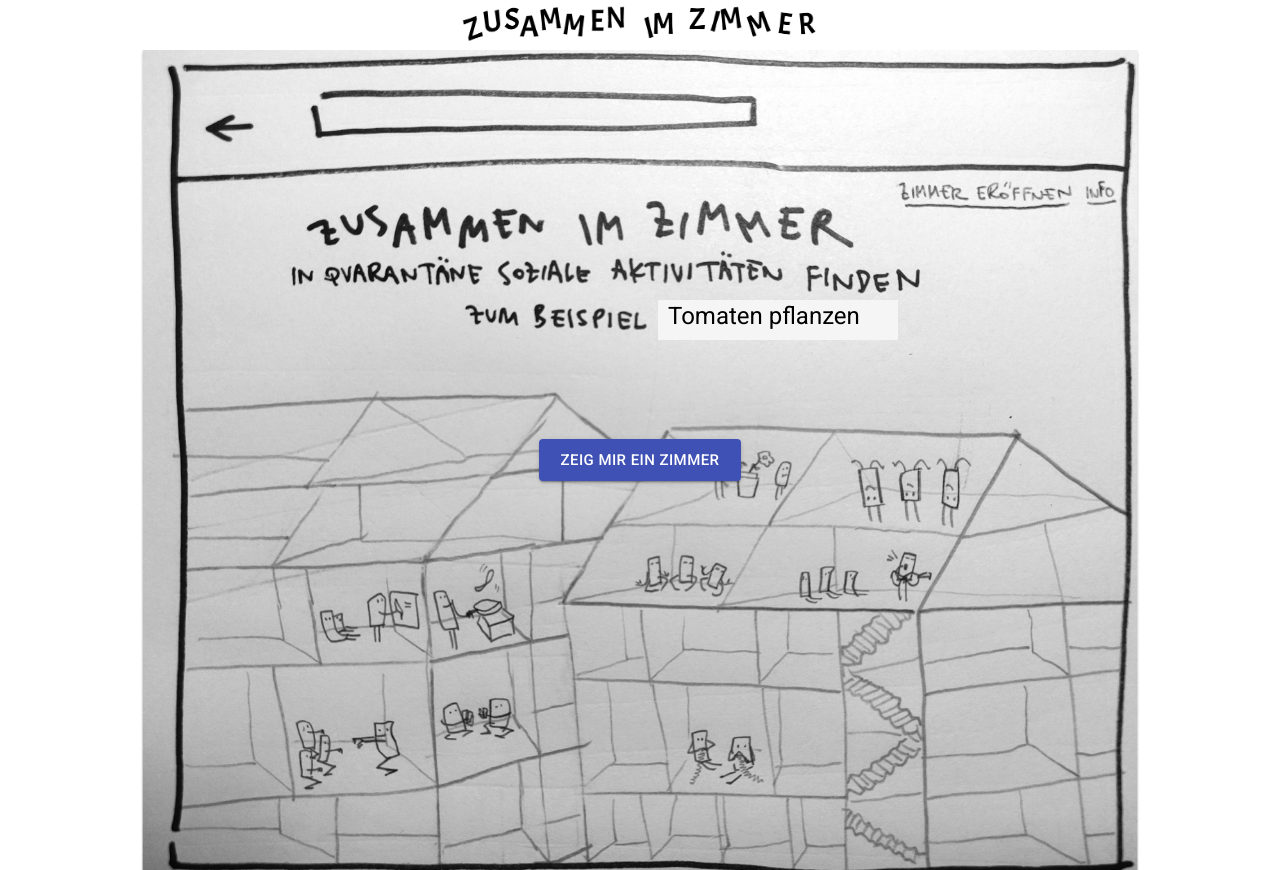
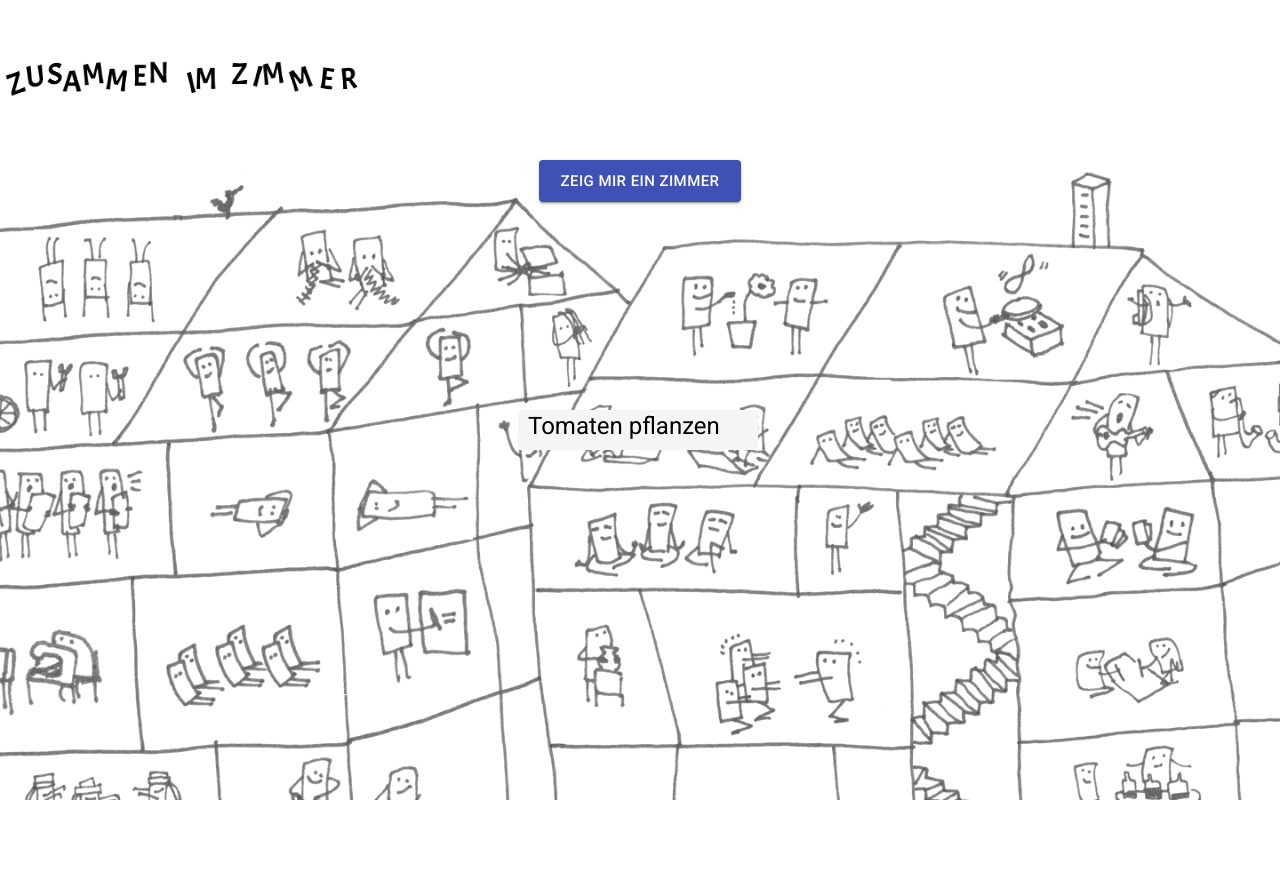
Before and after one commit to Lynbarry/wirvsvirus, a React (Create React App) app in the folder frontend/: page / in a window 1280 px wide. After the commit the page ends 800 px from the top, so only its background shows below. Built offline with nearby package versions, Linux system fonts and the light colour scheme.

Commit message:
homepage

```diff
--- a/frontend/src/App.css
+++ b/frontend/src/App.css
@@ -3,9 +3,19 @@
   height: 100vh;
 }
 
+.header {
+  width: 100%;
+  display: flex;
+  height: 20vh;
+}
+
 .content {
-  width: 1000px;
-  margin: auto;
+  width: 100%;
+  height: 80vh;
+  background-image: url("./assets/img/bg-image.png");
+  background-size: 100% auto;
+  background-position: 50% 100%;
+  background-repeat: no-repeat;
 }
 
 .logo {
--- a/frontend/src/App.js
+++ b/frontend/src/App.js
@@ -9,10 +9,12 @@ import logo from "./assets/img/logo.png";
 function App() {
   return (
     <Router>
-      <main className="content">
+      <header class="header">
         <div className="logo">
           <img src={logo} className="logoImage" alt="logo"></img>
         </div>
+      </header>
+      <main className="content">
         <Switch>
           <Route path="/listing/:id">
             <Listing />
--- a/frontend/src/components/DummyHouse.css
+++ b/frontend/src/components/DummyHouse.css
@@ -1,7 +1,4 @@
 #testHouse {
-  background-image: url("../assets/img/dummyHouse.jpg");
-  width: 1000px;
-  height: 820px;
   margin: auto;
   position: relative;
   background-size: cover;
```
Also changed, not shown: frontend/src/assets/img/bg-image.png (added).
